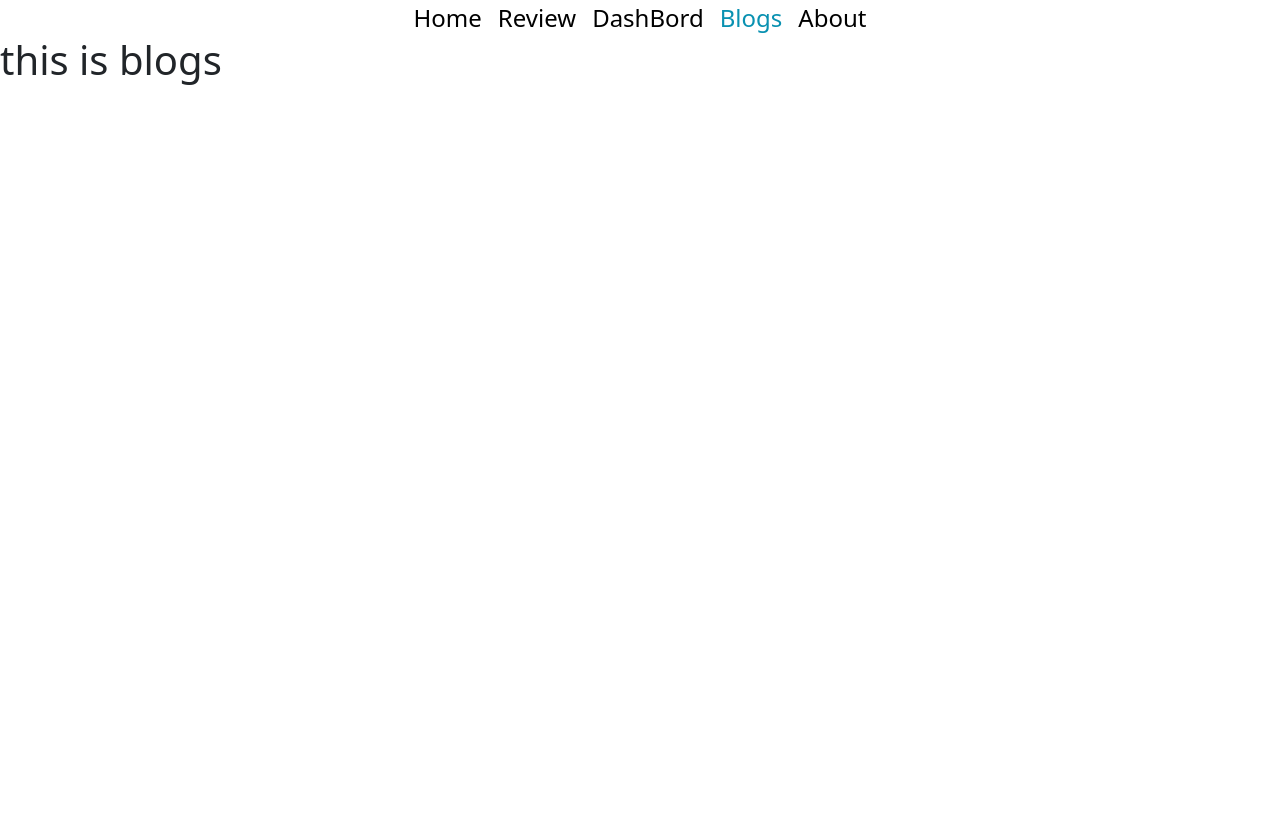
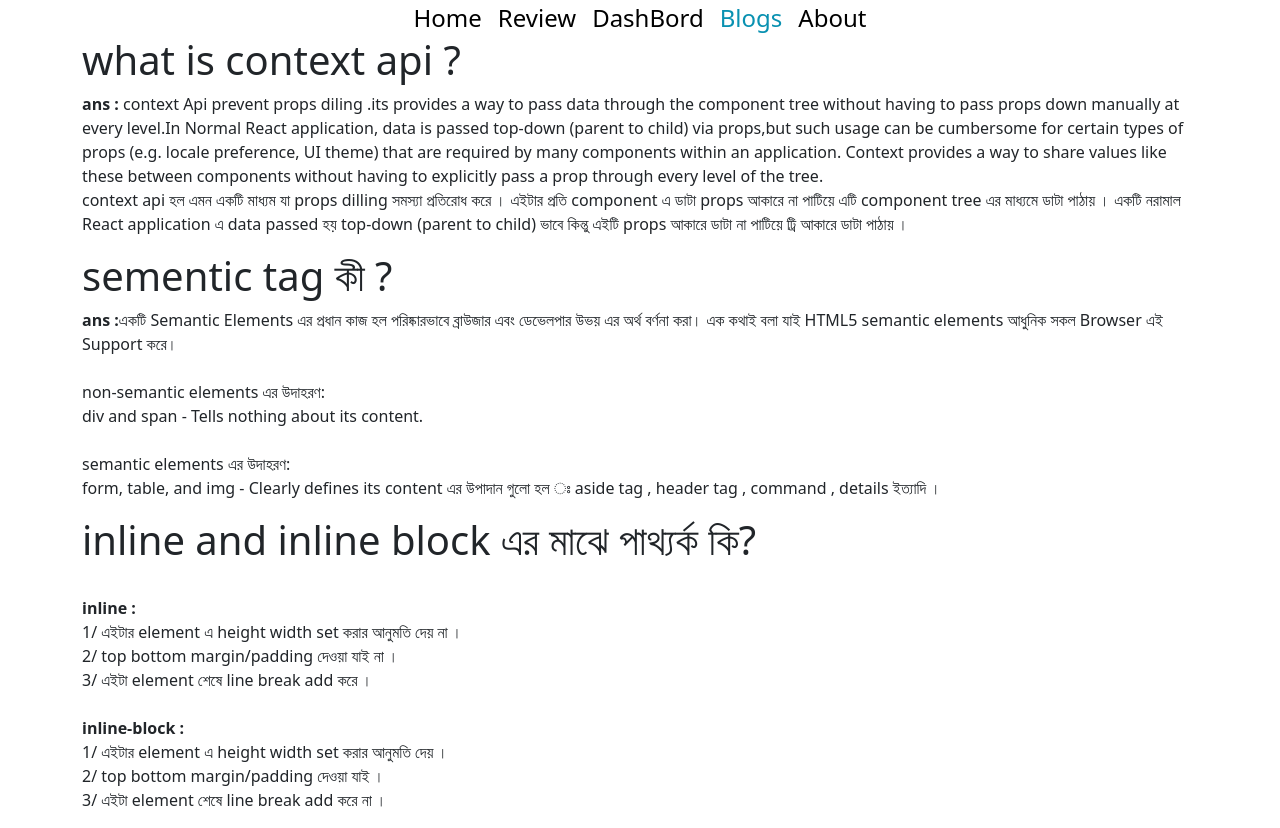
Before and after one commit to tanvershikder/photography-web, a React (Create React App) app: page /blogs in a window 1280 px wide. Before the commit the page ends 800 px from the top, so only its background shows below. Built offline with nearby package versions, Linux system fonts and the light colour scheme.

Commit message:
readmi file edit

```diff
--- a/src/App.js
+++ b/src/App.js
@@ -4,7 +4,7 @@ import About from './Components/About/About';
 import Dashbord from './Components/DashBord/Dashbord';
 import Home from './Components/Home/Home';
 import Navbar from './Components/Navbar/Navbar';
-import Blogs from './Components/Bologs/Blogs'
+import Blogs from './Components/Blogs/Blogs'
 import Notfound from './Components/NotFound/Notfound'
 import 'bootstrap/dist/css/bootstrap.min.css';
 import Review from './Components/Review/Review';
--- /dev/null
+++ b/src/Components/Blogs/Blogs.js
@@ -0,0 +1,48 @@
+import React from 'react';
+
+const Blogs = () => {
+    return (
+        <div className='container'>
+            <div>
+                <h1>what is context api ?</h1>
+                <p><strong>ans :</strong> context Api prevent props diling .its provides a way to pass data through the component tree without having to pass props down manually at every level.In Normal React application, data is passed top-down (parent to child) via props,but such usage can be cumbersome for certain types of props (e.g. locale preference, UI theme) that are required by many components within an application. Context provides a way to share values like these between components without having to explicitly pass a prop through every level of the tree.  <br></br>
+                    context api হল এমন একটি মাধ্যম যা props dilling সমস্যা প্রতিরোধ করে । এইটার প্রতি component এ ডাটা props আকারে না পাটিয়ে এটি component tree এর মাধ্যমে ডাটা পাঠায় । একটি নরামাল React application এ data passed হয় top-down (parent to child) ভাবে কিন্তু এইটি props আকারে ডাটা না পাটিয়ে ট্রি আকারে ডাটা পাঠায় ।
+                </p>
+            </div>
+            <div>
+                <h1>sementic tag কী ?</h1>
+                <p><strong>ans :</strong>
+                    একটি Semantic Elements এর প্রধান কাজ হল পরিষ্কারভাবে ব্রাউজার এবং ডেভেলপার উভয় এর অর্থ বর্ণনা করা। এক কথাই বলা যাই HTML5 semantic elements আধুনিক সকল Browser এই  Support করে।
+                    <br></br><br></br>
+                    non-semantic elements এর উদাহরণ:
+                    <br></br>
+                    div and span - Tells nothing about its  content.
+                    <br></br><br></br>
+                    semantic elements এর উদাহরণ:
+                    <br></br>
+                    form, table, and img - Clearly defines its content
+
+                    এর উপাদান গুলো হল ঃ aside tag , header tag , command , details ইত্যাদি ।
+                </p>
+
+            </div>
+            <div>
+                <h1>inline and inline block এর মাঝে পাথ্যর্ক কি?</h1>
+                <p>
+                <br /> <strong>inline :</strong> <br></br>
+                    1/ এইটার element এ height width set করার আনুমতি দেয় না ।<br></br>
+                    2/ top bottom margin/padding দেওয়া যাই না ।<br></br>
+                    3/ এইটা element শেষে line break add করে ।<br></br><br></br>
+
+                    <strong>inline-block :</strong><br></br>
+                    1/ এইটার element এ height width set করার আনুমতি দেয় ।<br></br>
+                    2/ top bottom margin/padding দেওয়া যাই ।<br></br>
+                    3/ এইটা element শেষে line break add করে না ।
+                </p>
+
+            </div>
+        </div>
+    );
+};
+
+export default Blogs;
--- a/src/Components/Bologs/Blogs.js
+++ /dev/null
@@ -1,11 +0,0 @@
-import React from 'react';
-
-const Blogs = () => {
-    return (
-        <div>
-            <h1>this is blogs</h1>
-        </div>
-    );
-};
-
-export default Blogs;
```
Also changed, not shown: 1 other file (tests, documents, lock files or other folders).
